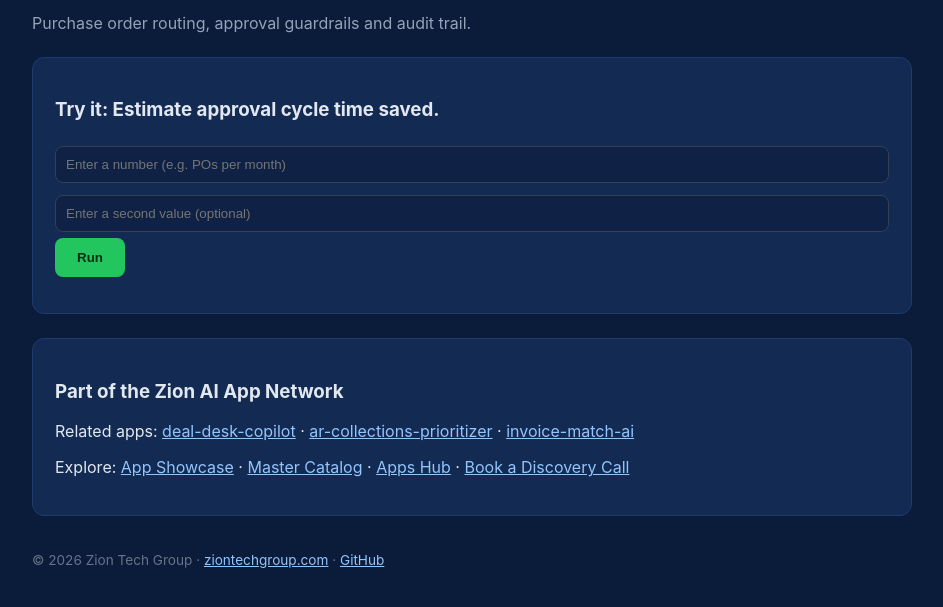
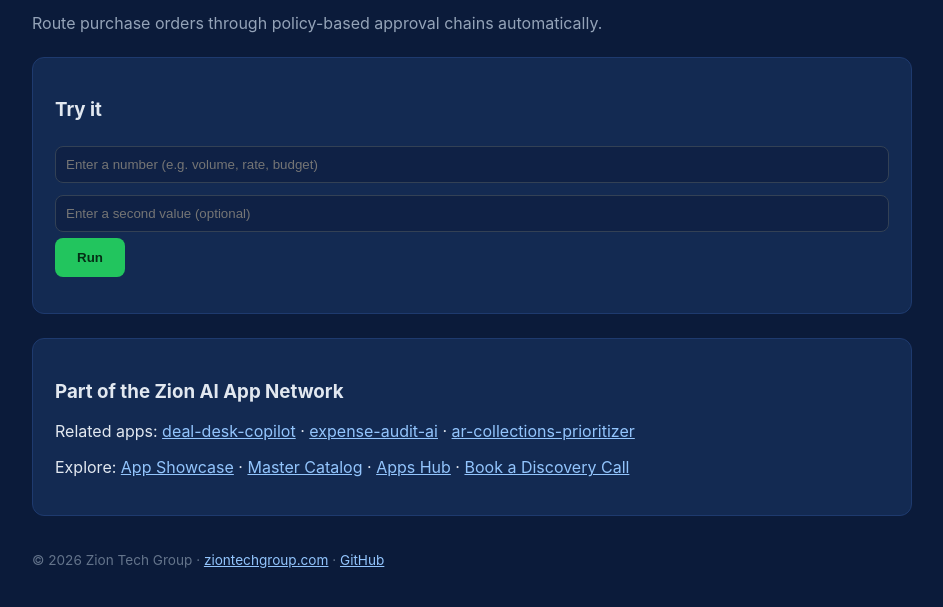
Before and after one commit to Zion-support/po-approvals-autopilot, a plain HTML site: page index.html in a window 1280 px wide. Shown: the part 145-752 px from the top of the page, without its empty margins (168-1111 px from the left). Drawn offline with Linux system fonts and the light colour scheme.

Commit message:
Add interactive app page and network interlinks (Batch 20)

```diff
--- a/index.html
+++ b/index.html
@@ -1,16 +1,16 @@
 <!DOCTYPE html>
 <html lang="en"><head><meta charset="UTF-8"><meta name="viewport" content="width=device-width,initial-scale=1.0">
 <title>PO Approvals Autopilot — Zion Tech Group AI App Network</title>
-<meta name="description" content="Purchase order routing, approval guardrails and audit trail. Part of the Zion Tech Group AI App Network.">
+<meta name="description" content="Route purchase orders through policy-based approval chains automatically. Part of the Zion Tech Group AI App Network.">
 <style>body{font-family:-apple-system,Segoe UI,Roboto,sans-serif;margin:0;background:#0b1b3a;color:#e2e8f0}main{max-width:880px;margin:0 auto;padding:56px 24px}h1{font-size:2.2rem;margin-bottom:8px}.sub{color:#94a3b8}.card{background:#132a52;border:1px solid #1e3a6e;border-radius:12px;padding:22px;margin:24px 0}input{width:100%;padding:10px;border-radius:8px;border:1px solid #334155;background:#0f2145;color:#e2e8f0;margin:6px 0;box-sizing:border-box}button{background:#22c55e;border:none;color:#052e16;font-weight:700;padding:12px 22px;border-radius:8px;cursor:pointer}#out{margin-top:14px;color:#86efac;white-space:pre-wrap}a{color:#93c5fd}nav a{margin-right:14px;font-weight:600}footer{margin-top:36px;font-size:.85rem;color:#64748b}</style></head>
 <body><main>
 <nav><a href="https://ziontechgroup.com/">Home</a><a href="https://ziontechgroup.com/apps/">App Showcase</a><a href="https://ziontechgroup.com/tools/">Tools</a><a href="https://github.com/Zion-support/po-approvals-autopilot">GitHub</a></nav>
-<h1>PO Approvals Autopilot</h1><p class="sub">Purchase order routing, approval guardrails and audit trail.</p>
-<div class="card"><h3>Try it: Estimate approval cycle time saved.</h3>
-<input id="a" placeholder="Enter a number (e.g. POs per month)"><input id="b" placeholder="Enter a second value (optional)">
+<h1>PO Approvals Autopilot</h1><p class="sub">Route purchase orders through policy-based approval chains automatically.</p>
+<div class="card"><h3>Try it</h3>
+<input id="a" placeholder="Enter a number (e.g. volume, rate, budget)"><input id="b" placeholder="Enter a second value (optional)">
 <button onclick="run()">Run</button><div id="out"></div></div>
 <div class="card"><h3>Part of the Zion AI App Network</h3>
-<p>Related apps: <a href="https://ziontechgroup.com/deal-desk-copilot/">deal-desk-copilot</a> · <a href="https://ziontechgroup.com/ar-collections-prioritizer/">ar-collections-prioritizer</a> · <a href="https://ziontechgroup.com/invoice-match-ai/">invoice-match-ai</a></p>
+<p>Related apps: <a href="https://ziontechgroup.com/deal-desk-copilot/">deal-desk-copilot</a> · <a href="https://ziontechgroup.com/expense-audit-ai/">expense-audit-ai</a> · <a href="https://ziontechgroup.com/ar-collections-prioritizer/">ar-collections-prioritizer</a></p>
 <p>Explore: <a href="https://ziontechgroup.com/apps/">App Showcase</a> · <a href="https://github.com/Zion-support/zion-app-network">Master Catalog</a> · <a href="https://github.com/Zion-support/zion-apps-hub">Apps Hub</a> · <a href="https://ziontechgroup.com/discovery/">Book a Discovery Call</a></p></div>
 <footer>© 2026 Zion Tech Group · <a href="https://ziontechgroup.com">ziontechgroup.com</a> · <a href="https://github.com/Zion-support">GitHub</a></footer>
 </main>
```
Also changed, not shown: 1 other file.
